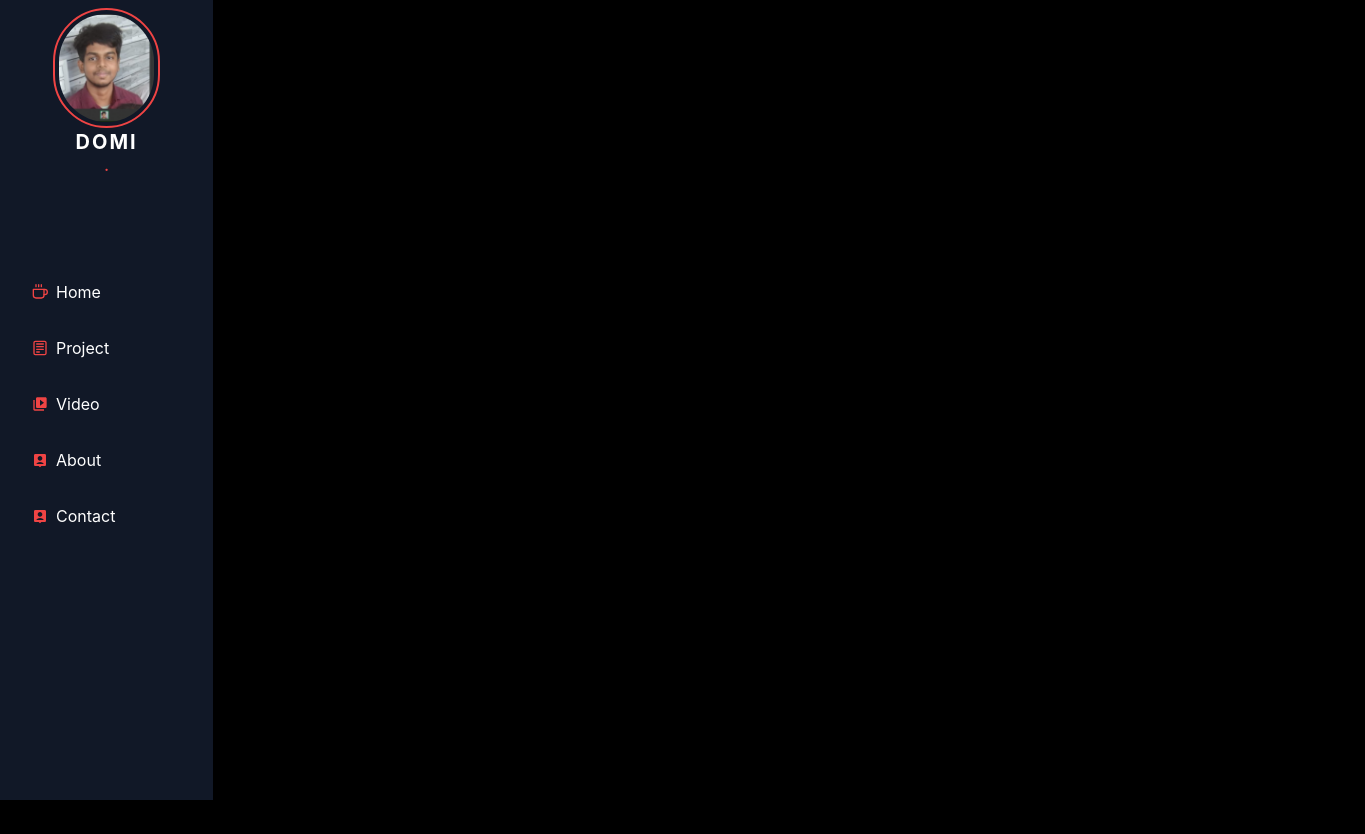
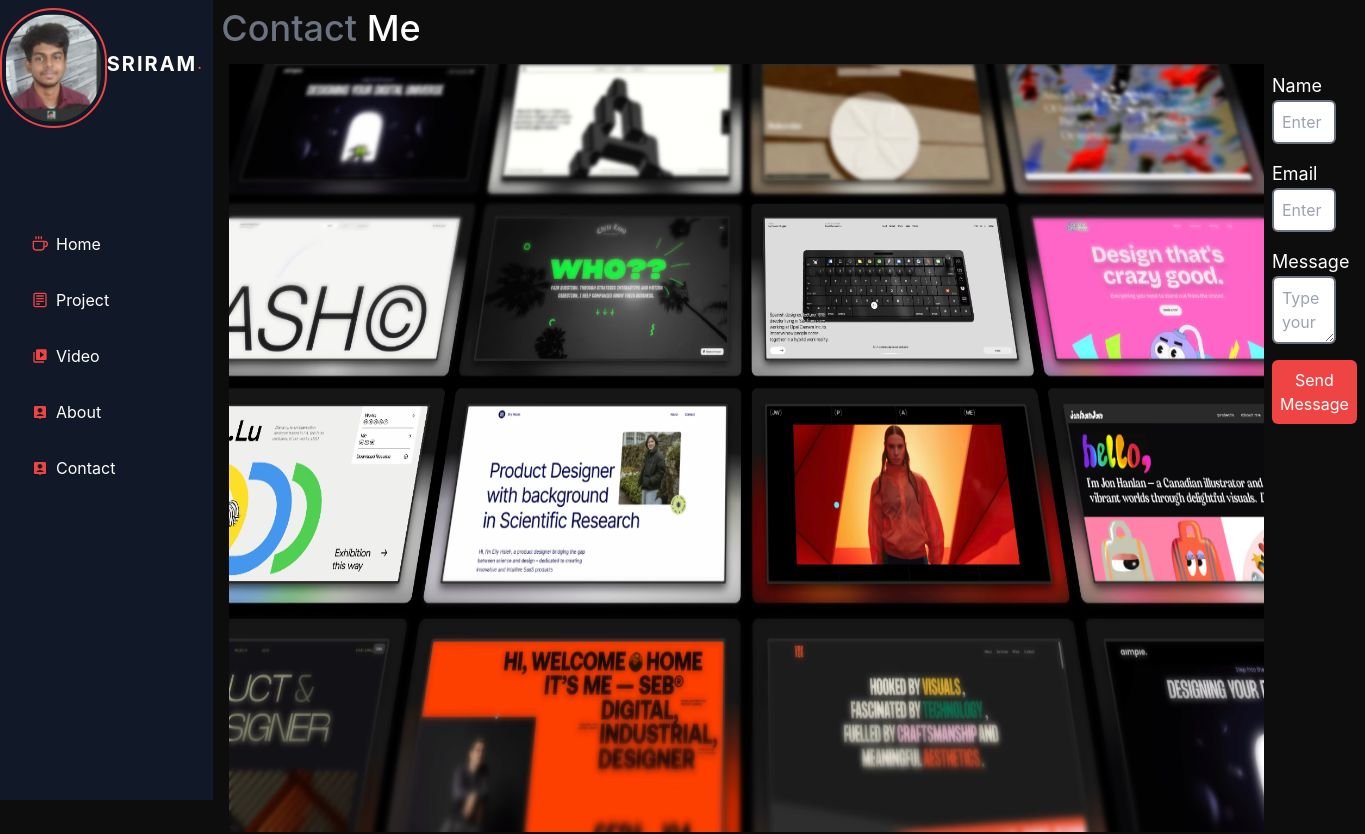
Before and after one commit to Sriram16domi/portfoliodomi, a React (Create React App) app: page /contact in a window 1280 px wide. Shown: the top 834 px of the page, 1365 px wide, since content can reach past the window. Before the commit the page ends 800 px from the top, so only its background shows below. Built offline with nearby package versions, Linux system fonts and the light colour scheme; a web font is replaced by a local one.

Commit message:
modification in portfolio

```diff
--- a/src/App.css
+++ b/src/App.css
@@ -3,7 +3,7 @@
 @tailwind utilities;
 
 body{
-  background-color: #000000;
+  background-color: #0e0d0d;
 }
 nav ul li{
   @apply p-2 ml-6 mt-4
--- a/src/App.js
+++ b/src/App.js
@@ -6,6 +6,7 @@ import Hero from './components/hero/hero';
 import Heromain from './components/heromain/heromain';
 import { BrowserRouter, Routes, Route } from 'react-router-dom';
 import Project from './App2';
+import Contact from './components/Contact/Contact';
 
 function App() {
   return (
@@ -21,6 +22,7 @@ function App() {
               </>
             } />
             <Route path="/project" element={<Project/>} />
+            <Route path='/contact' element={<Contact />} />
           </Routes>
         </div>
       </div>
--- /dev/null
+++ b/src/components/Contact/Contact.jsx
@@ -0,0 +1,35 @@
+import React from 'react'
+import image1 from '../../assets/Projectimg-4.webp'
+import './Contact.css'
+const Contact = () => {
+return (
+    <>
+    <h1 className='text-gray-500 font-medium text-4xl ml-2 mt-2'>Contact <span className='text-white'>Me</span></h1>
+    <div className=' border-white p-4 flex flex-col md:flex-row justify-around h-full w-full'>
+        <img className='h-full w-full lg-w-1/2' src={image1} alt="" />
+        <form className='h-full w-full lg-w-1/2 p-2 flex-col justify-center'>
+            <div className='flex flex-col'>
+                <label className='text-white text-lg'>Name</label>
+                <input type="text" className='border-2 border-gray-500 rounded-md p-2 w-3/4' placeholder='Enter your name' />
+            </div>
+            <div className='flex flex-col mt-4'>
+                <label className='text-white text-lg'>Email</label>
+                <input type="email" className='border-2 border-gray-500 rounded-md p-2 w-3/4' placeholder='Enter your email' />
+            </div>
+            <div className='flex flex-col mt-4'>
+                <label className='text-white text-lg'>Message</label>
+                <textarea className='border-2 border-gray-500 rounded-md p-2 w-3/4' placeholder='Type your message here'></textarea>
+            </div>
+            <button type="submit" className='mt-4 bg-red-500 text-white p-2 rounded-md'>Send Message</button>
+        </form>
+
+    </div>
+    <div>
+        <h1 className='text-white text-3xl'>Contact Me On <span className='text-gray-300'>Social Media</span> </h1>
+    </div>
+    </>
+
+)
+}
+
+export default Contact
--- a/src/components/heromain/heromain.jsx
+++ b/src/components/heromain/heromain.jsx
@@ -12,12 +12,12 @@ export default function Heromain(){
     return<>
     <div className="Heromain-container text-white h-screen bg-h grid md:grid-cols-2 gap-2 p-2 m-4">
         <div className="grid grid-cols-2 gap-2 p-2">
-            <div className="smmaingrid"><h1 className="text-4xl font-bold">100+</h1><p className="text-sm capitalize tracking-widest text-gray-400">completed projects</p></div>
+            <div className="smmaingrid"><h1 className="text-4xl font-bold">10+</h1><p className="text-sm capitalize tracking-widest text-gray-400">completed projects</p></div>
             <div className="smmaingrid"><h1 className="capitalize text-2xl font-semibold pr-5">webflow expert</h1></div>
             <div className="smmaingrid"><h1 className="text-4xl font-bold">50+</h1><p className="text-sm capitalize tracking-widest text-gray-400">satisfied clients</p></div>
             <div className="smmaingrid"><h1 className="text-4xl font-bold">6 <span className="text-sm">years</span></h1> <p className="text-sm capitalize tracking-widest text-gray-400">design experience</p></div>
         </div>
-        <div className="flex flex-col items-start justify-center bg-slate-900 rounded-2xl">
+        <div className="flex flex-col items-start justify-center bg-green-300 rounded-2xl">
             <h1 className="p-4 text-2xl capitalize">your ultimate webflow partner</h1>
             <p className="px-4 pb-4 text-gray-400">Lorem ipsum dolor sit amet consectetur adipisicing elit. Modi commodi rerum, voluptate neque ipsum quidem. Perspiciatis ut similique repudiandae, illum dolor aperiam accusantium officia! Ut consectetur qui impedit odio iste?</p>
             <button className="text-sm p-4 capitalize text-red-500 flex items-center">get in touch <span><FaAngleDoubleRight className="text-red-500 ml-2 mt-1"/></span></button>
--- a/src/components/navbar/navbar.jsx
+++ b/src/components/navbar/navbar.jsx
@@ -8,9 +8,9 @@ import './navbar.css'
 export default function Navbar(){
 return <>
      <nav className="Navbar-Container bg-gray-900 w-1/3 md:w-1/6 flex flex-col h-screen sticky top-0">
-        <div className="Navbar-left flex flex-col items-center">
+        <div className="Navbar-left flex flex-co items-center">
            <img className="rounded-full border-2 border-red-500 w-1/2 p-1 mt-2" src={profile} alt="loading" />
-           <h1 className="text-white font-bold text-xl tracking-widest uppercase font-sans">domi</h1>
+           <h1 className="text-white font-bold text-xl tracking-widest uppercase font-sans">Sriram</h1>
            <div className="Navbar-left-heading">
             <h1 className="text-red-500 font-bold uppercase text-sm">.</h1>
            </div>
@@ -19,9 +19,9 @@ return <>
         <ul className="navbar-list text-white font-normal capitalize mt-20">
           <li className="flex items-center"><span className="icon-alignment"><FiCoffee/></span><Link to='/'>home</Link></li>
           <li className="flex items-center"><span className="icon-alignment"><CgNotes/></span><Link to='/project'>Project</Link></li>
+
           <li className="flex items-center"><span className="icon-alignment"><MdVideoLibrary/></span>video</li>
-          <li className="flex items-center"><span className="icon-alignment"><RiAccountPinBoxFill/></span>about</li>
-          <li className="flex items-center"><span className="icon-alignment"><RiAccountPinBoxFill/></span>contact</li>
+          <li className="flex items-center"><span className="icon-alignment"><RiAccountPinBoxFill/></span>about</li><li className="flex items-center"><span className="icon-alignment"><RiAccountPinBoxFill/></span><Link to='/contact'>contact</Link></li>
         </ul>
 
      </nav>
--- a/src/components/project/project.jsx
+++ b/src/components/project/project.jsx
@@ -2,6 +2,6 @@ import navbar from '../navbar/navbar'
 
 function project(){
     return<>
-      <Navbar/>
+
     </>
 }
```
Also changed, not shown: src/components/Contact/Contact.css (added).
